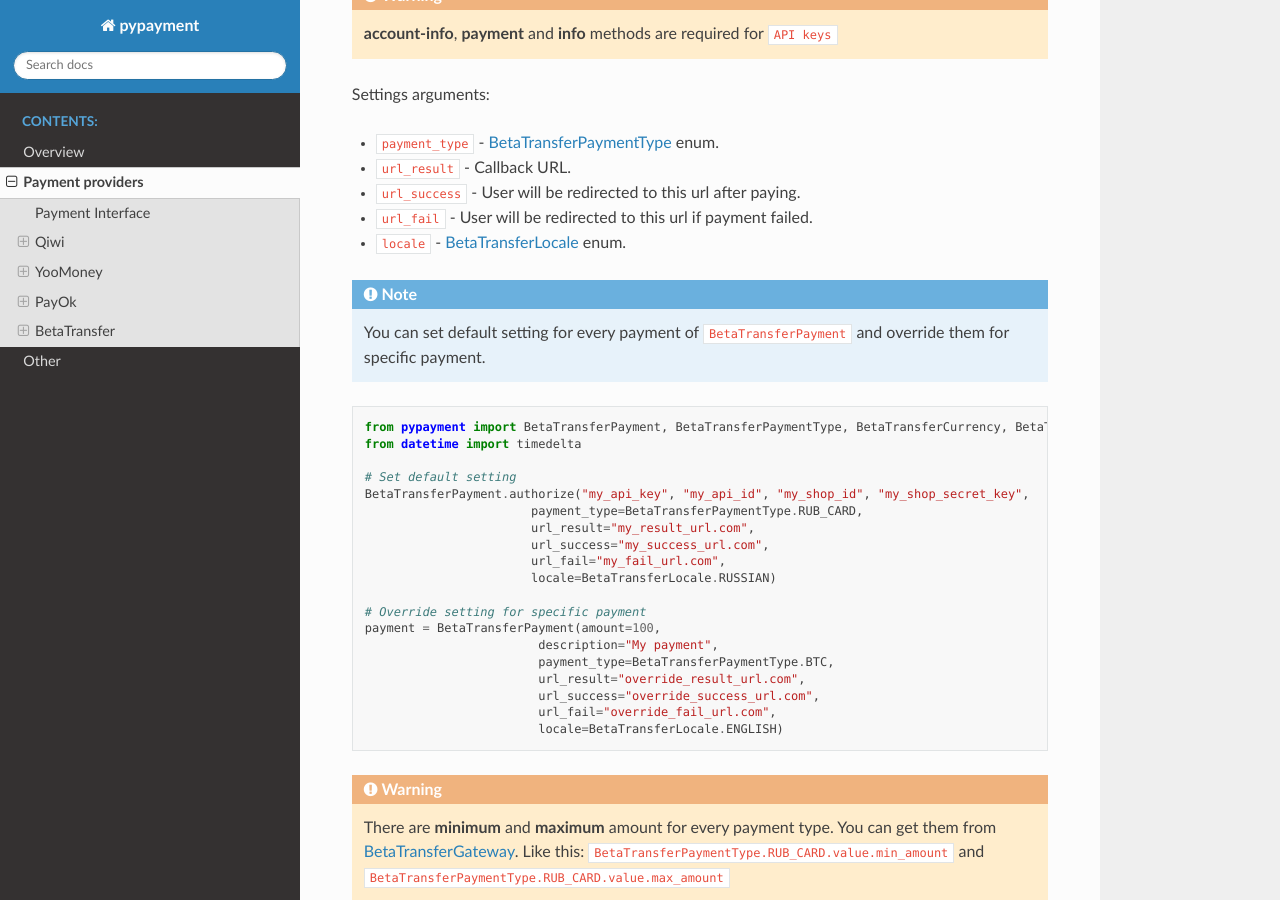
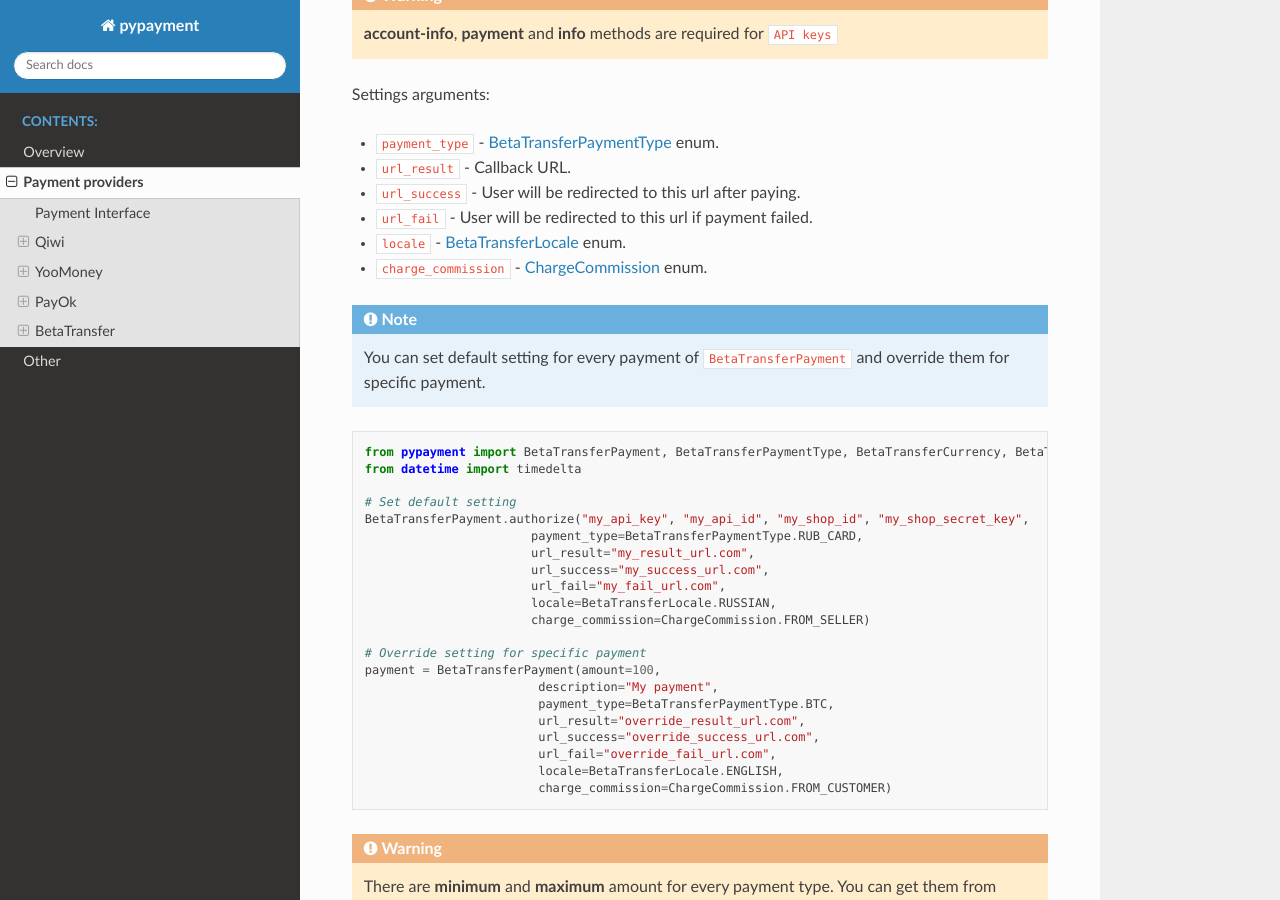
Before and after one commit to TimNekk/PyPayment, a Sphinx documentation site: the page built from docs/source/payment.rst, in a window 1280 px wide and 900 px high, scrolled down 5511 px. Built offline with Sphinx 7.4.7 and the Read the Docs theme 2.0.0, drawn with Linux system fonts in a browser that asks for light colours.

Commit message:
feat: add docs for charge commission param to betatransfer

```diff
--- a/docs/source/payment.rst
+++ b/docs/source/payment.rst
@@ -261,6 +261,7 @@ Settings arguments:
 - ``url_success`` - User will be redirected to this url after paying.
 - ``url_fail`` - User will be redirected to this url if payment failed.
 - ``locale`` - `BetaTransferLocale`_ enum.
+- ``charge_commission`` - :ref:`ChargeCommission` enum.
 
 .. note ::
 
@@ -277,7 +278,8 @@ Settings arguments:
                            url_result="my_result_url.com",
                            url_success="my_success_url.com",
                            url_fail="my_fail_url.com",
-                           locale=BetaTransferLocale.RUSSIAN)
+                           locale=BetaTransferLocale.RUSSIAN,
+                           charge_commission=ChargeCommission.FROM_SELLER)
 
     # Override setting for specific payment
     payment = BetaTransferPayment(amount=100,
@@ -286,7 +288,8 @@ Settings arguments:
                             url_result="override_result_url.com",
                             url_success="override_success_url.com",
                             url_fail="override_fail_url.com",
-                            locale=BetaTransferLocale.ENGLISH)
+                            locale=BetaTransferLocale.ENGLISH,
+                            charge_commission=ChargeCommission.FROM_CUSTOMER)
 
 .. warning::
 
```
